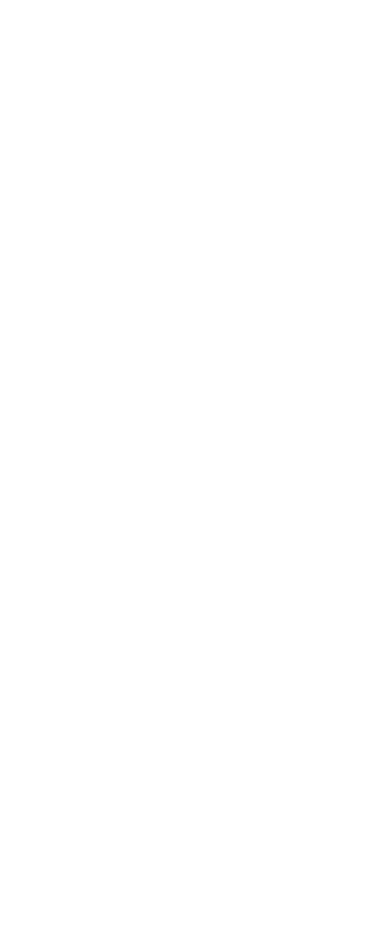
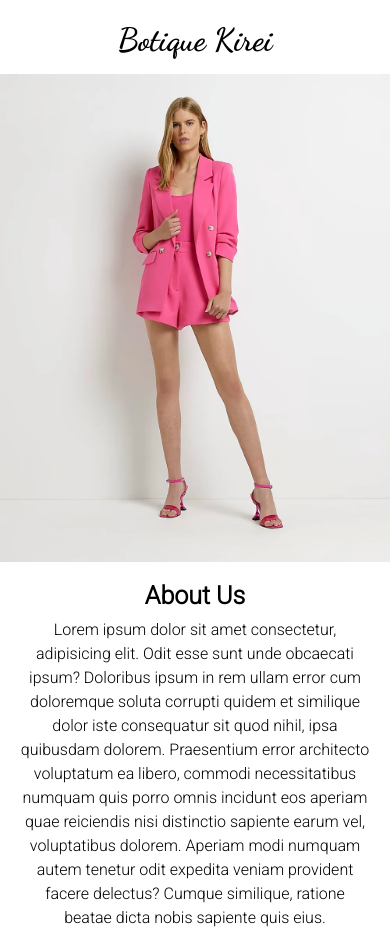
Before and after one commit to tatianasstavares/e-commerce-atec, a website built with Vite: page pages/about.html in a window 390 px wide. Before the commit the page ends 860 px from the top, so only its background shows below. Built offline with nearby package versions, Linux system fonts and the light colour scheme; no server answers.

Commit message:
feat: created About Us page mobile design

```diff
--- /dev/null
+++ b/css/about.css
@@ -0,0 +1,44 @@
+.container-about{
+    display: flex;
+    flex-direction: column;
+    align-items: center;
+    justify-content: center;
+}
+
+.title1{
+    font-family: var(--font-family-logo-messages);
+    text-align: center;
+    margin-bottom: 10px;
+}
+
+.title2{
+    font-family: var(--font-family-logo-messages);
+    display: none;
+}
+
+.text-about{
+    display: flex;
+    flex-direction: column;
+    align-items: center;
+    justify-content: center;
+}
+
+.about-us{
+    font-family: var(--font-family-text);
+    font-size: 25px;
+    margin-top: 15px;
+}
+
+
+.description{
+    font-family: var(--font-family-text);
+    padding: 1% 5%;
+}
+
+img{
+    width: 100%;
+}
+
+.img-container{
+    max-width: 400px;
+}
--- a/pages/about.html
+++ b/pages/about.html
@@ -6,12 +6,29 @@
     <meta http-equiv="X-UA-Compatible" content="IE=edge">
     <meta name="viewport" content="width=device-width, initial-scale=1.0">
     <link rel="stylesheet" href="../style.css">
+    <link rel="stylesheet" href="../css/about.css">
+    <script defer type="module" src="../presenter/about/about.js"></script>
     <title>Botique Kirei | About</title>
 </head>
 
 <body>
     <header>
     </header>
+
+    <main>
+        <h1 class="title1">Botique Kirei</h1>
+        <div class="container-about">
+            <div class="img-container">
+                <img src="/assets/imgs/model-about.png" alt="">
+            </div>
+            <div class="text-about">
+                <h1 class="title2">Botique Kirei</h1>
+                <h1 class="about-us">About Us</h1>
+                <p class="description">Lorem ipsum dolor sit amet consectetur, adipisicing elit. Odit esse sunt unde obcaecati ipsum? Doloribus ipsum in rem ullam error cum doloremque soluta corrupti quidem et similique dolor iste consequatur sit quod nihil, ipsa quibusdam dolorem. Praesentium error architecto voluptatum ea libero, commodi necessitatibus numquam quis porro omnis incidunt eos aperiam quae reiciendis nisi distinctio sapiente earum vel, voluptatibus dolorem. Aperiam modi numquam autem tenetur odit expedita veniam provident facere delectus? Cumque similique, ratione beatae dicta nobis sapiente quis eius.</p>
+            </div>
+        </div>
+
+    </main>
 
     <footer>
 
--- /dev/null
+++ b/presenter/about/about.js
@@ -0,0 +1,3 @@
+import { init } from "../../main.js";
+
+await init()
```
Also changed, not shown: assets/imgs/model-about.png (added).
